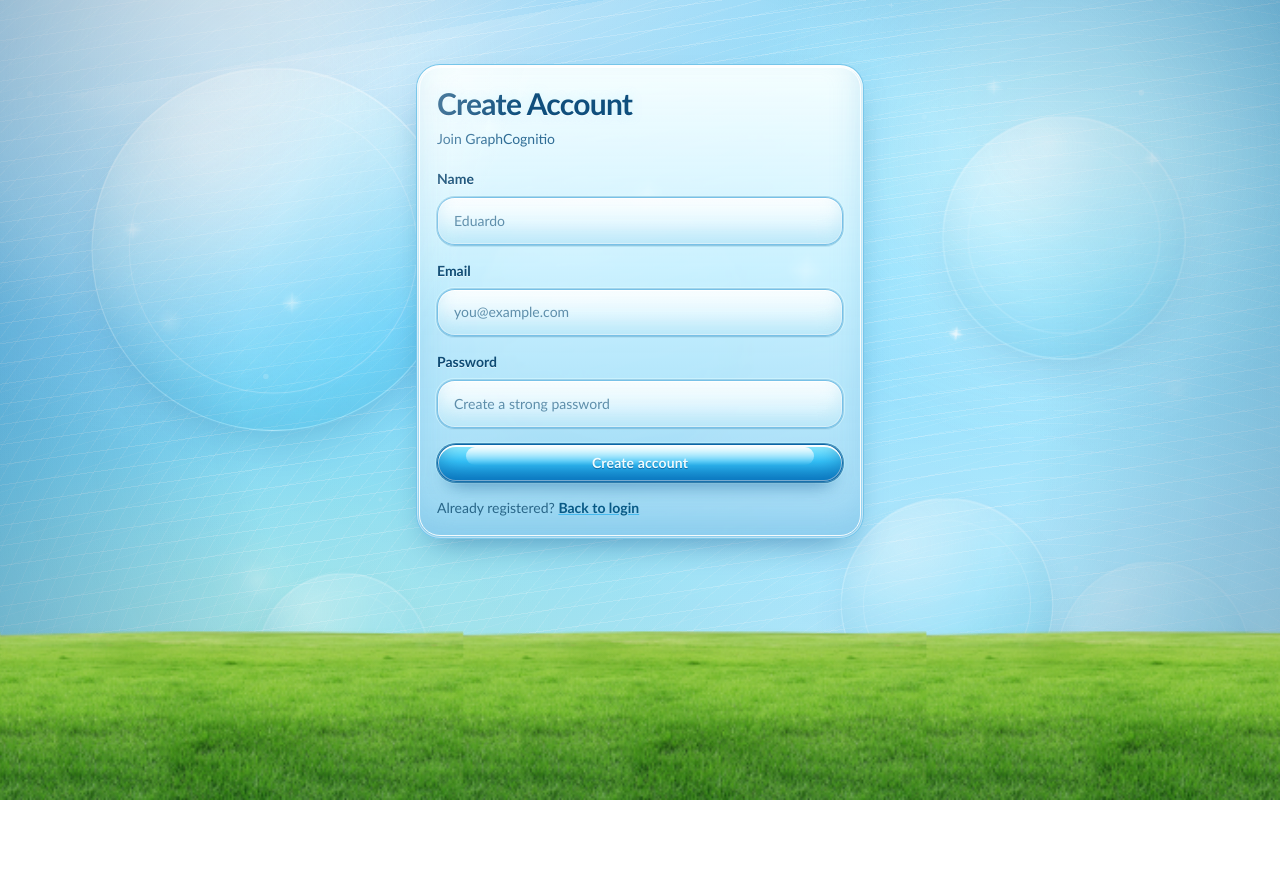
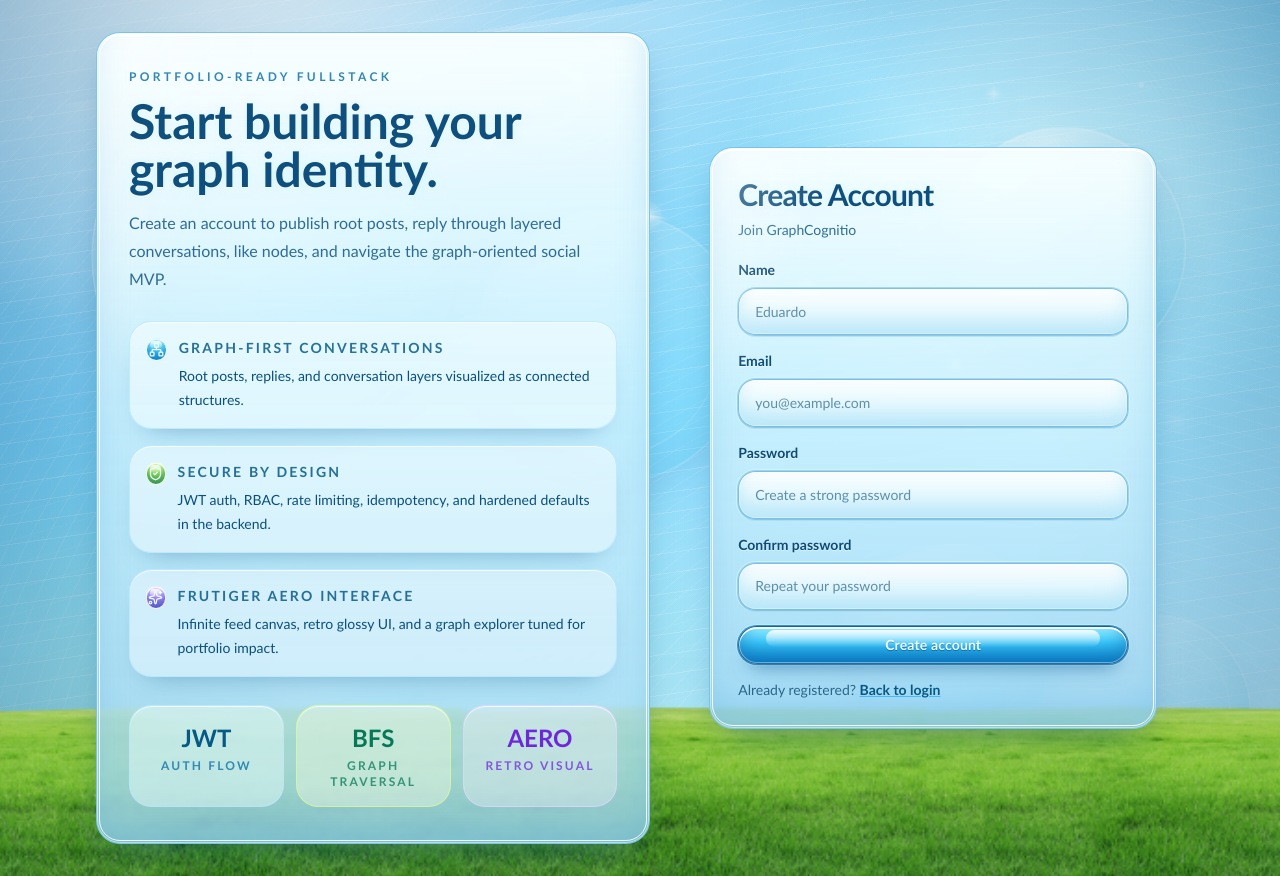
Before and after one commit to GraphCognitio/graphcognitio-web, a React (Vite) app: page /register in a window 1280 px wide. Before the commit the page ends 800 px from the top, so only its background shows below. Built offline with nearby package versions, Linux system fonts and the light colour scheme; no server answers.

Commit message:
feat(auth): add showcase layout to auth pages

```diff
--- /dev/null
+++ b/src/features/auth/components/AuthShowcase.tsx
@@ -0,0 +1,80 @@
+import { Network, ShieldCheck, Sparkles } from "lucide-react";
+import { AeroIconBadge } from "../../../components/ui/AeroIconBadge";
+
+type AuthShowcaseProps = {
+  eyebrow: string;
+  title: string;
+  description: string;
+};
+
+const highlights = [
+  {
+    icon: Network,
+    tone: "cyan" as const,
+    title: "Graph-first conversations",
+    description: "Root posts, replies, and conversation layers visualized as connected structures.",
+  },
+  {
+    icon: ShieldCheck,
+    tone: "lime" as const,
+    title: "Secure by design",
+    description: "JWT auth, RBAC, rate limiting, idempotency, and hardened defaults in the backend.",
+  },
+  {
+    icon: Sparkles,
+    tone: "violet" as const,
+    title: "Frutiger Aero interface",
+    description: "Infinite feed canvas, retro glossy UI, and a graph explorer tuned for portfolio impact.",
+  },
+];
+
+export function AuthShowcase({ eyebrow, title, description }: AuthShowcaseProps) {
+  return (
+    <section className="aero-panel aero-float relative overflow-hidden px-6 py-7 md:px-8 md:py-9">
+      <div className="pointer-events-none absolute inset-x-8 top-0 h-24 rounded-b-[2.4rem] bg-white/20 blur-2xl" />
+      <div className="relative z-10">
+        <p className="mb-3 text-xs font-black uppercase tracking-[0.28em] text-sky-700/80">{eyebrow}</p>
+        <h1 className="aero-heading max-w-lg text-4xl font-black leading-tight md:text-5xl">{title}</h1>
+        <p className="aero-subtitle mt-4 max-w-xl text-base leading-7">{description}</p>
+
+        <div className="mt-7 grid gap-4">
+          {highlights.map((item) => {
+            const Icon = item.icon;
+
+            return (
+              <article
+                key={item.title}
+                className="rounded-[1.4rem] border border-sky-200/80 bg-white/35 px-4 py-4 shadow-[inset_0_1px_0_rgba(255,255,255,0.75),0_14px_28px_-18px_rgba(8,79,133,0.48)] backdrop-blur-[1px]"
+              >
+                <div className="flex items-start gap-3">
+                  <AeroIconBadge tone={item.tone}>
+                    <Icon size={15} />
+                  </AeroIconBadge>
+                  <div className="space-y-1.5">
+                    <h2 className="text-sm font-black uppercase tracking-[0.16em] text-sky-800/85">{item.title}</h2>
+                    <p className="text-sm leading-6 text-sky-900/78">{item.description}</p>
+                  </div>
+                </div>
+              </article>
+            );
+          })}
+        </div>
+
+        <div className="mt-7 grid gap-3 sm:grid-cols-3">
+          <div className="rounded-[1.4rem] border border-sky-200/75 bg-cyan-50/45 px-4 py-4 text-center shadow-[inset_0_1px_0_rgba(255,255,255,0.78)]">
+            <p className="text-2xl font-black text-sky-800">JWT</p>
+            <p className="mt-1 text-xs font-bold uppercase tracking-[0.18em] text-sky-700/75">Auth flow</p>
+          </div>
+          <div className="rounded-[1.4rem] border border-lime-200/75 bg-lime-50/40 px-4 py-4 text-center shadow-[inset_0_1px_0_rgba(255,255,255,0.78)]">
+            <p className="text-2xl font-black text-emerald-700">BFS</p>
+            <p className="mt-1 text-xs font-bold uppercase tracking-[0.18em] text-emerald-700/75">Graph traversal</p>
+          </div>
+          <div className="rounded-[1.4rem] border border-violet-200/75 bg-violet-50/35 px-4 py-4 text-center shadow-[inset_0_1px_0_rgba(255,255,255,0.78)]">
+            <p className="text-2xl font-black text-violet-700">AERO</p>
+            <p className="mt-1 text-xs font-bold uppercase tracking-[0.18em] text-violet-700/75">Retro visual</p>
+          </div>
+        </div>
+      </div>
+    </section>
+  );
+}
--- a/src/features/auth/pages/LoginPage.tsx
+++ b/src/features/auth/pages/LoginPage.tsx
@@ -9,6 +9,7 @@ import { AeroInput } from "../../../components/ui/AeroInput";
 import { AeroToast } from "../../../components/ui/AeroToast";
 import { GelButton } from "../../../components/ui/GelButton";
 import { GlassCard } from "../../../components/ui/GlassCard";
+import { AuthShowcase } from "../components/AuthShowcase";
 import { useAuth } from "../hooks/useAuth";
 
 type ProblemDetail = {
@@ -37,10 +38,16 @@ export function LoginPage() {
 
   return (
     <AeroScene>
-      <div className="mx-auto mt-10 max-w-md">
-        <GlassCard>
+      <div className="mx-auto grid min-h-[calc(100vh-5rem)] w-full max-w-6xl items-center gap-6 lg:grid-cols-[1.05fr_0.95fr] lg:gap-8">
+        <AuthShowcase
+          eyebrow="Graph-first social"
+          title="Map conversations as living structures."
+          description="Sign in to explore an infinite root-feed canvas, open post details, and inspect conversation graphs built on layered replies."
+        />
+
+        <GlassCard className="mx-auto w-full max-w-md p-6 md:p-7">
           <header className="mb-5 space-y-2">
-            <h1 className="aero-heading text-3xl font-black tracking-tight">GraphCognitio</h1>
+            <h2 className="aero-heading text-3xl font-black tracking-tight">GraphCognitio</h2>
             <p className="aero-subtitle text-sm">Sign in to continue</p>
           </header>
           <form
--- a/src/features/auth/pages/RegisterPage.tsx
+++ b/src/features/auth/pages/RegisterPage.tsx
@@ -9,6 +9,7 @@ import { AeroInput } from "../../../components/ui/AeroInput";
 import { AeroToast } from "../../../components/ui/AeroToast";
 import { GelButton } from "../../../components/ui/GelButton";
 import { GlassCard } from "../../../components/ui/GlassCard";
+import { AuthShowcase } from "../components/AuthShowcase";
 import { useAuth } from "../hooks/useAuth";
 
 type ProblemDetail = {
@@ -21,6 +22,7 @@ export function RegisterPage() {
   const [name, setName] = useState("");
   const [email, setEmail] = useState("");
   const [password, setPassword] = useState("");
+  const [confirmPassword, setConfirmPassword] = useState("");
 
   const mutation = useMutation({
     mutationFn: registerRequest,
@@ -35,19 +37,32 @@ export function RegisterPage() {
   }
 
   const errorDetail = (mutation.error as AxiosError<ProblemDetail> | null)?.response?.data?.detail;
+  const passwordMismatch =
+    confirmPassword.length > 0 && password.length > 0 && password !== confirmPassword
+      ? "Passwords must match"
+      : null;
 
   return (
     <AeroScene>
-      <div className="mx-auto mt-8 max-w-md">
-        <GlassCard>
+      <div className="mx-auto grid min-h-[calc(100vh-5rem)] w-full max-w-6xl items-center gap-6 lg:grid-cols-[1.05fr_0.95fr] lg:gap-8">
+        <AuthShowcase
+          eyebrow="Portfolio-ready fullstack"
+          title="Start building your graph identity."
+          description="Create an account to publish root posts, reply through layered conversations, like nodes, and navigate the graph-oriented social MVP."
+        />
+
+        <GlassCard className="mx-auto w-full max-w-md p-6 md:p-7">
           <header className="mb-5 space-y-2">
-            <h1 className="aero-heading text-3xl font-black tracking-tight">Create Account</h1>
+            <h2 className="aero-heading text-3xl font-black tracking-tight">Create Account</h2>
             <p className="aero-subtitle text-sm">Join GraphCognitio</p>
           </header>
           <form
             className="space-y-4"
             onSubmit={(event) => {
               event.preventDefault();
+              if (password !== confirmPassword) {
+                return;
+              }
               mutation.mutate({ name, email, password });
             }}
           >
@@ -80,11 +95,27 @@ export function RegisterPage() {
               type="password"
               value={password}
             />
-            <GelButton className="w-full" disabled={mutation.isPending} type="submit">
+            <AeroInput
+              autoComplete="new-password"
+              id="confirm-password"
+              label="Confirm password"
+              onChange={(event) => setConfirmPassword(event.currentTarget.value)}
+              placeholder="Repeat your password"
+              required
+              type="password"
+              value={confirmPassword}
+            />
+            <GelButton className="w-full" disabled={mutation.isPending || Boolean(passwordMismatch)} type="submit">
               {mutation.isPending ? <LoaderCircle aria-hidden="true" className="animate-spin" size={16} /> : null}
               Create account
             </GelButton>
           </form>
+
+          {passwordMismatch ? (
+            <div className="mt-4">
+              <AeroToast message={passwordMismatch} variant="error" />
+            </div>
+          ) : null}
 
           {mutation.isError ? (
             <div className="mt-4">
```
